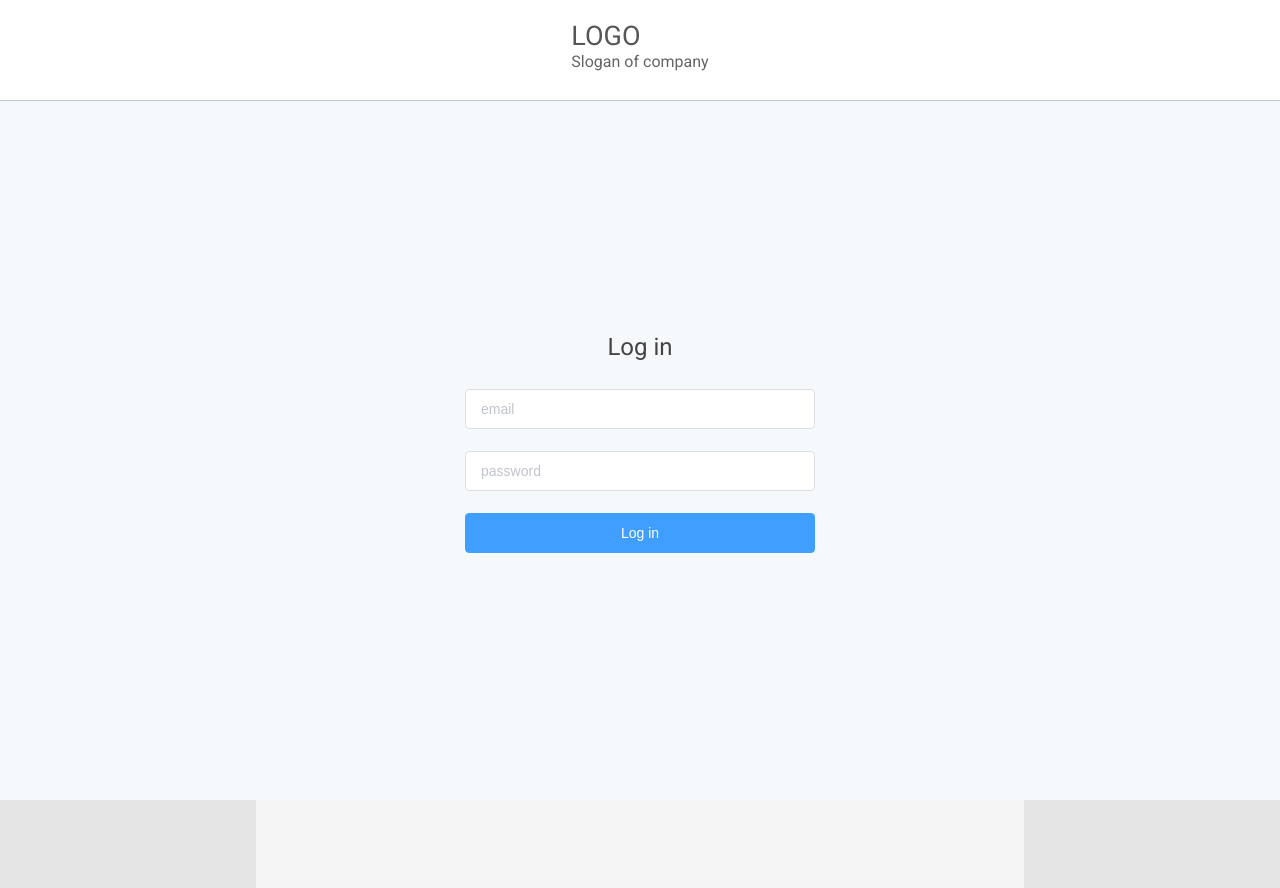
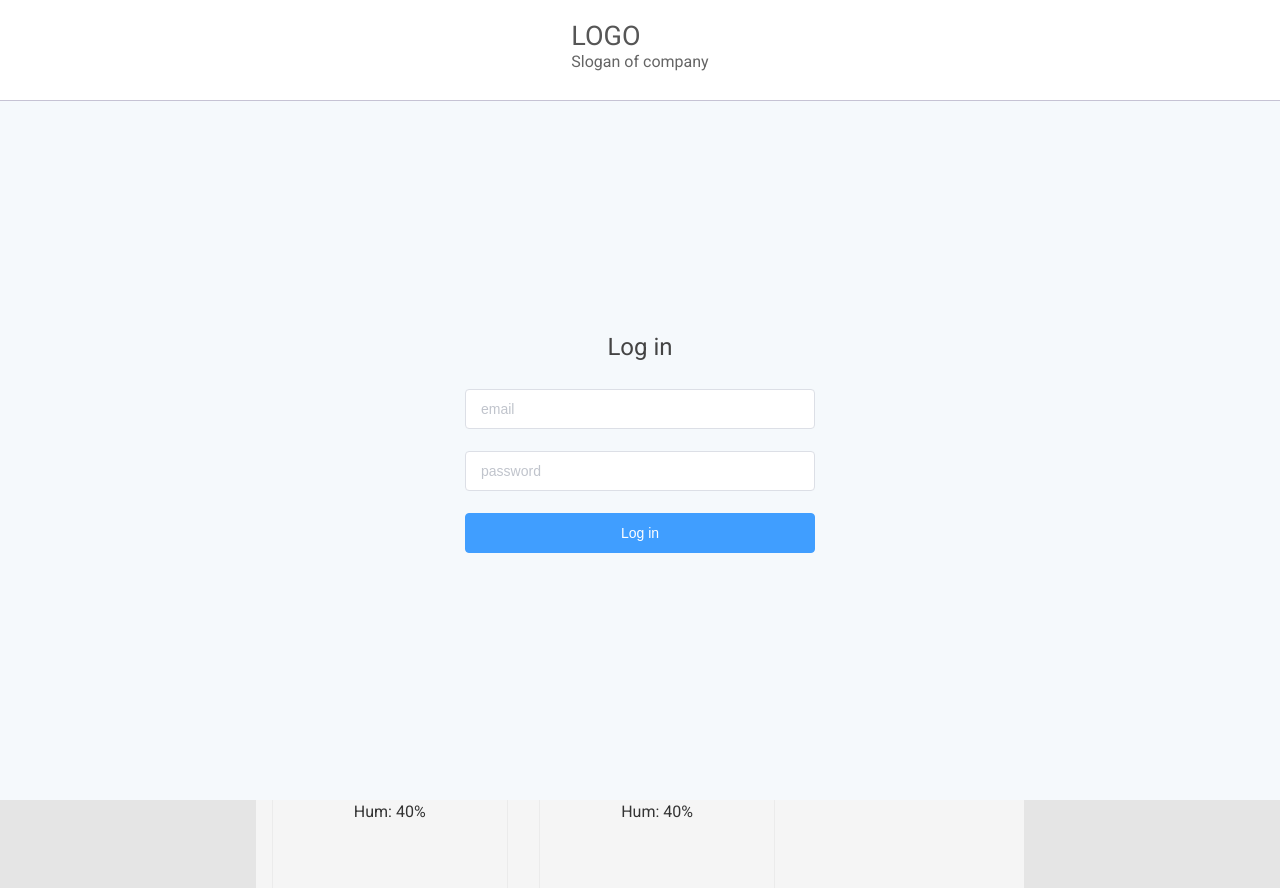
Before and after one commit to OlegMakarenko/vue-ui-fr, a Vue app: page / in a window 1280 px wide. Built offline with nearby package versions, Linux system fonts and the light colour scheme.

Commit message:
adding more devices, adding a scroll

```diff
--- a/src/components/ComponentE.vue
+++ b/src/components/ComponentE.vue
@@ -34,8 +34,8 @@ export default {
 .component{
     width: 200px;
     height: 200px;
-    margin: 15px;
-    padding: 5px;
+    margin: 15.7px;
+    padding: 17px;
     border-style: solid;
     border-color: #ebebeb;
     border-width: 1px;
--- a/src/components/template/Compon.vue
+++ b/src/components/template/Compon.vue
@@ -17,14 +17,12 @@
         </transition>
 
         <div class="compo"><!--Component part, under center part, where we have info about devices-->
-            <div style="display: flex">
             <ComponentE
                 v-for="item in dataForComponents"
                 :title="item.title"
                 :content="item.content"
                 :key="item.title"
             />
-            </div>
         </div>
 
     </div>
@@ -49,7 +47,14 @@ export default {
 
             dataForComponents: [
                 { title: " Temperature device", content: "Temp 10C" },
-                { title: " Himiditry device", content: "Hum: 40%" }
+                { title: " Himiditry device", content: "Hum: 40%" },
+                { title: " Himiditry device1", content: "Hum: 40%" },
+                { title: " Himiditry device2", content: "Hum: 40%" },
+                { title: " Himiditry device3", content: "Hum: 40%" },
+                { title: " Himiditry device4", content: "Hum: 40%" },
+                { title: " Himiditry device5", content: "Hum: 40%" },
+                { title: " Himiditry device6", content: "Hum: 40%" },
+                { title: " Himiditry device7", content: "Hum: 40%" }
             ],
         }
     },
@@ -75,6 +80,9 @@ export default {
   float: left;
   text-align: center;
   background-color: whitesmoke;
+  display: flex;
+  flex-flow: row wrap;
+  overflow-y: scroll;
 }
 
 .center {
@@ -83,6 +91,7 @@ export default {
   float: left;
   margin-top: 7px;
   background-color: #ccc;
+  display: block;
 }
 
 .btn1 {
```
